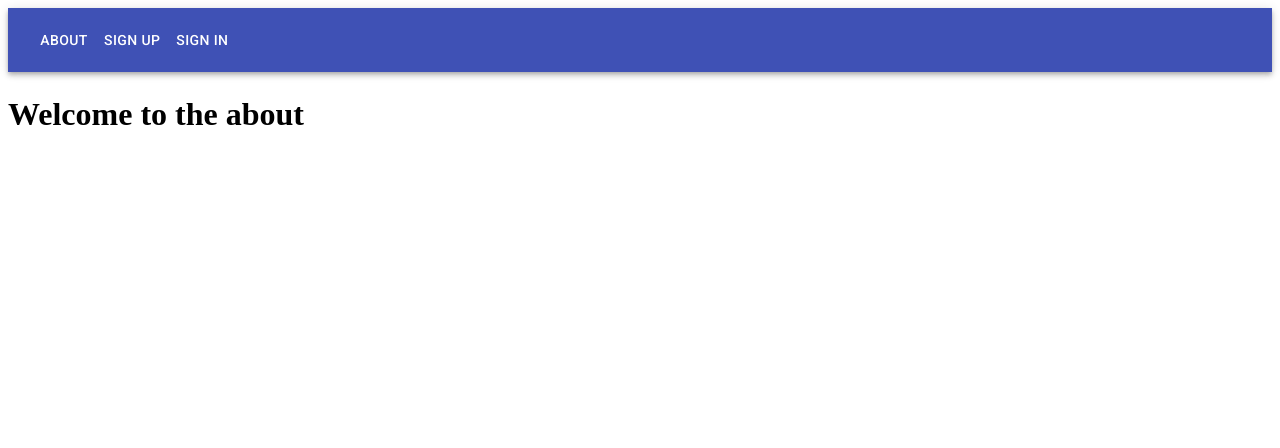
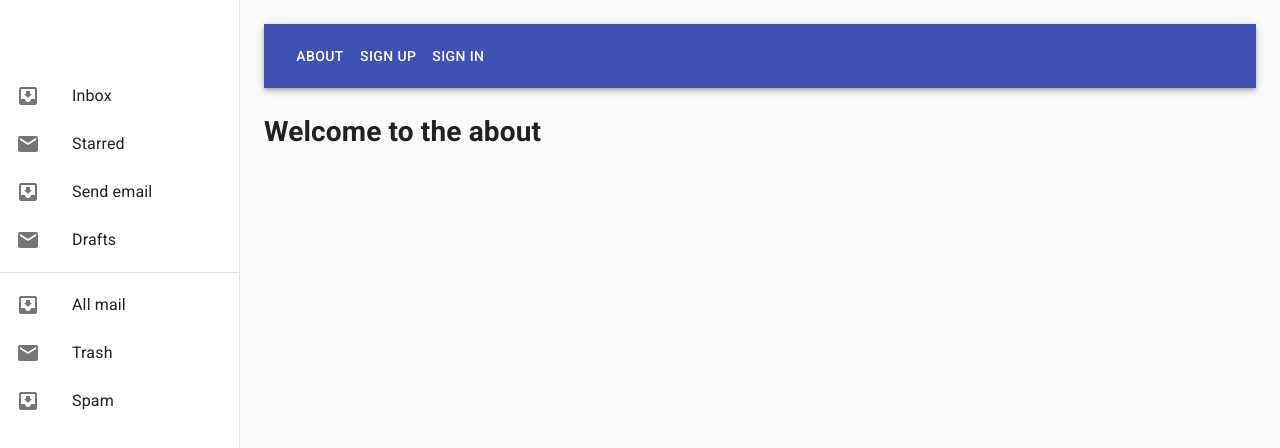
Before and after one commit to moonstripe/passify, a React (Create React App) app in the folder client/: page / in a window 1280 px wide. Shown: the top 448 px of the page. Built offline with nearby package versions, Linux system fonts and the light colour scheme.

Commit message:
drawer skeleton

```diff
--- a/client/src/App.js
+++ b/client/src/App.js
@@ -1,24 +1,94 @@
 import React from 'react';
+import {makeStyles} from '@material-ui/core/styles';
 import {BrowserRouter as Router, Route} from 'react-router-dom';
 import Navbar from './pages/common/components/Navbar';
+import Drawer from '@material-ui/core/Drawer';
+import CssBaseline from '@material-ui/core/CssBaseline';
+import Toolbar from '@material-ui/core/Toolbar';
+import List from '@material-ui/core/List';
+import Divider from '@material-ui/core/Divider';
+import ListItem from '@material-ui/core/ListItem';
+import ListItemIcon from '@material-ui/core/ListItemIcon';
+import ListItemText from '@material-ui/core/ListItemText';
+import InboxIcon from '@material-ui/icons/MoveToInbox';
+import MailIcon from '@material-ui/icons/Mail';
 
 import {
     WrappedSignUp,
     WrappedSignIn,
 } from './pages/Viewer';
 
+const drawerWidth = 240;
+
+const useStyles = makeStyles((theme) => ({
+    root: {
+        display: 'flex',
+    },
+    appBar: {
+        zIndex: theme.zIndex.drawer + 1,
+    },
+    drawer: {
+        width: drawerWidth,
+        flexShrink: 0,
+    },
+    drawerPaper: {
+        width: drawerWidth,
+    },
+    drawerContainer: {
+        overflow: 'auto',
+    },
+    content: {
+        flexGrow: 1,
+        padding: theme.spacing(3),
+    },
+}));
 
 
 function App() {
+    const classes = useStyles();
+
     return (
+            <div className={classes.root}>
                 <Router>
-      <Navbar/>
+                <CssBaseline/>
+                <Drawer
+                    className={classes.drawer}
+                    variant="permanent"
+                    classes={{
+                        paper: classes.drawerPaper,
+                    }}
+                >
+                    <Toolbar/>
+                    <div className={classes.drawerContainer}>
+                        <List>
+                            {['Inbox', 'Starred', 'Send email', 'Drafts'].map((text, index) => (
+                                <ListItem button key={text}>
+                                    <ListItemIcon>{index % 2 === 0 ? <InboxIcon/> : <MailIcon/>}</ListItemIcon>
+                                    <ListItemText primary={text}/>
+                                </ListItem>
+                            ))}
+                        </List>
+                        <Divider/>
+                        <List>
+                            {['All mail', 'Trash', 'Spam'].map((text, index) => (
+                                <ListItem button key={text}>
+                                    <ListItemIcon>{index % 2 === 0 ? <InboxIcon/> : <MailIcon/>}</ListItemIcon>
+                                    <ListItemText primary={text}/>
+                                </ListItem>
+                            ))}
+                        </List>
+                    </div>
+                </Drawer>
+                <main className={classes.content}>
+                    <Navbar className={classes.appBar}/>
                     <Route path='/signup' component={WrappedSignUp}/>
                     <Route path='/signin' component={WrappedSignIn}/>
                     <Route exact path="/">
                         <h1>Welcome to the about</h1>
                     </Route>
+                </main>
             </Router>
+            </div>
     );
 }
 
```
Lines whose indentation alone changed are shown as unchanged.
